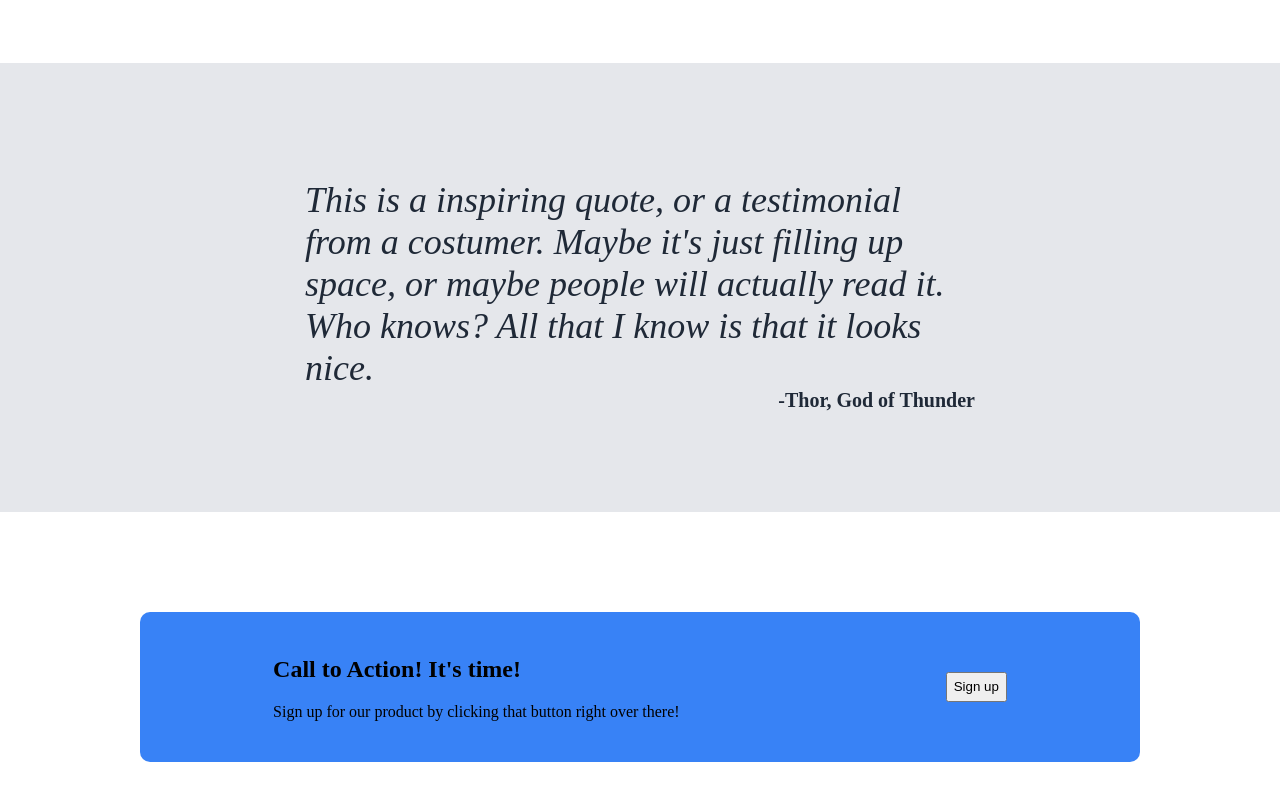
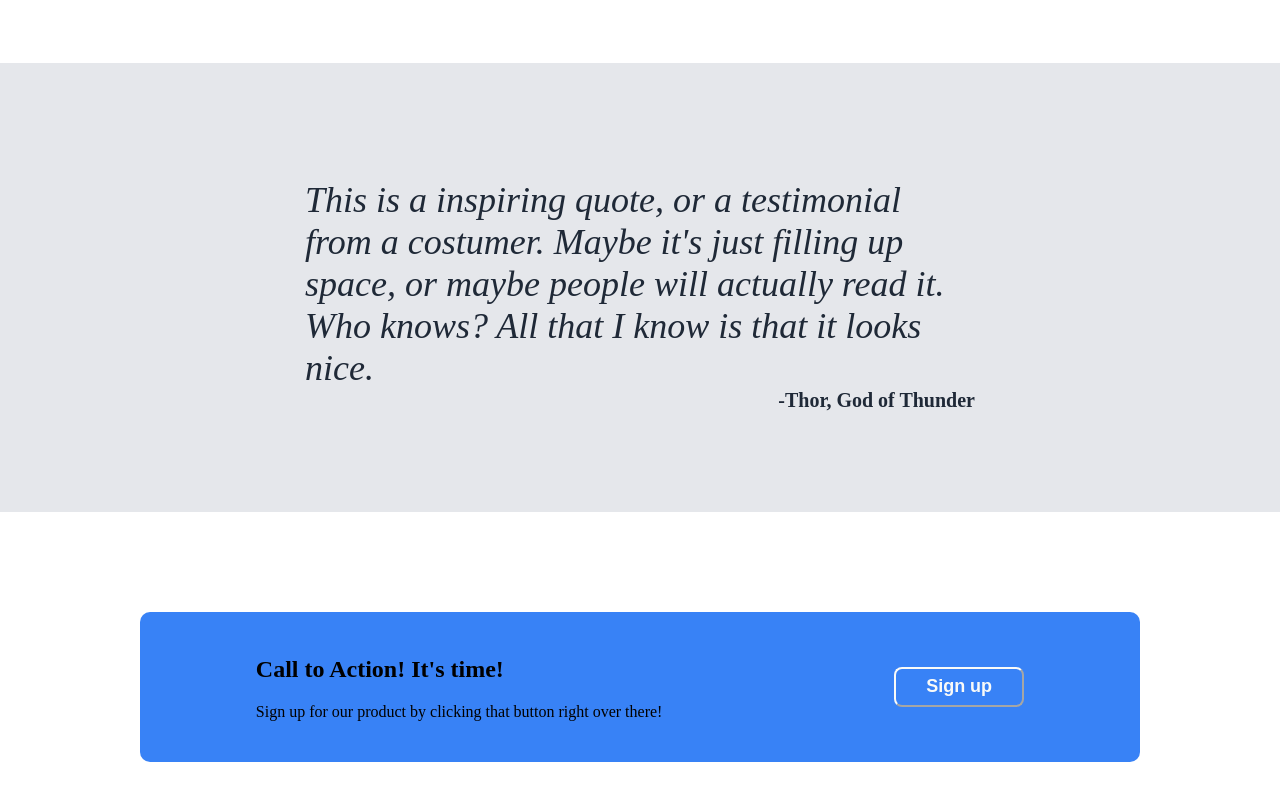
Before and after one commit to Alanov-dev/landing-page, a plain HTML site: page index.html in a window 1280 px wide. Shown: the part 810-1610 px from the top of the page. Drawn offline with Linux system fonts and the light colour scheme.

Commit message:
Added call sign up button styling

```diff
--- a/styles.css
+++ b/styles.css
@@ -122,5 +122,12 @@ body {
     width: 1000px;
 }
 .call-signup {
-    height: 30px;
+    background-color: #3882f6;
+    color: #F9FAF8;
+    font-weight: bold;
+    font-size: 18px;
+    border-radius: 8px;
+    border-color: #F9FAF8;
+    width: 130px;
+    height: 40px;
 }
```
